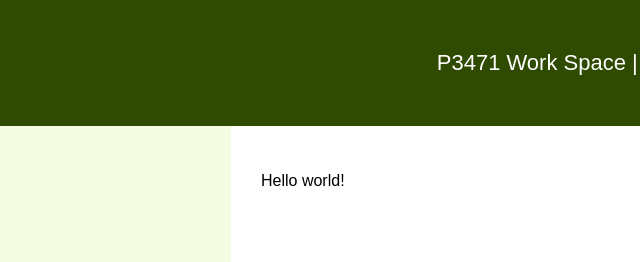
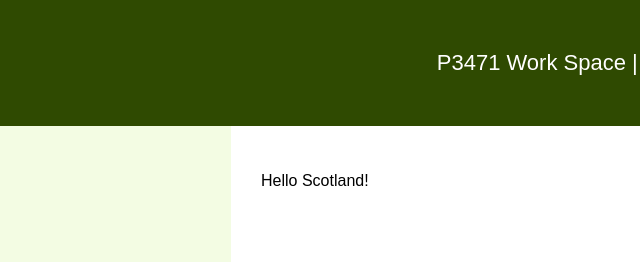
Before and after one commit to connormcghee5/2023338165-P3471, a plain HTML site: page index.html in a window 1280 px wide. Shown: the top 262 px of the page, 19-659 px from the left. Drawn offline with Linux system fonts and the light colour scheme.

Commit message:
Change greeting from 'Hello world!' to 'Hello Scotland!'
Updated greeting message in main content.

```diff
--- a/index.html
+++ b/index.html
@@ -49,7 +49,7 @@
     <h1>P3471 Work Space | Connor McGhee</h1>
   </div>
   <div class="main-content">
-    <p>Hello world!</p>
+    <p>Hello Scotland!</p>
   </div>
 
 </body>
```
